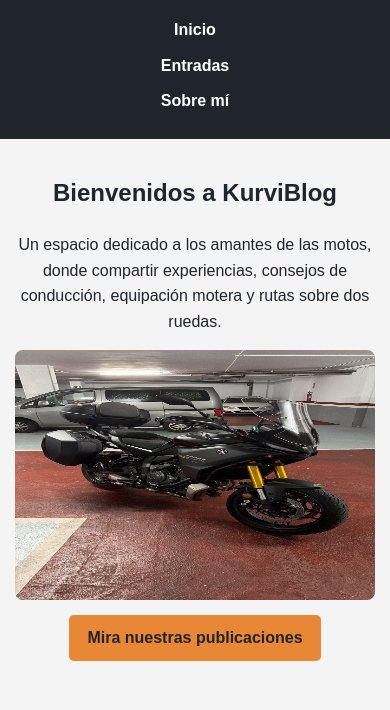
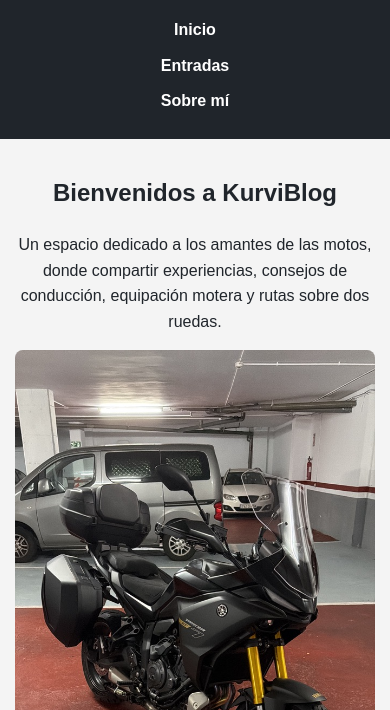
Before and after one commit to dttarre/KURVIBLOG, a plain HTML site: page index.html in a window 390 px wide. Shown: the part 134-844 px from the top of the page. Drawn offline with Linux system fonts and the light colour scheme.

Commit message:
corregido

```diff
--- a/styles.css
+++ b/styles.css
@@ -174,10 +174,6 @@ img {
     main {
         padding: 15px;
     }
-
-    #inicio img {
-        max-height: 250px;
-    }
 }
 
 /* Diseño de las publicaciones individuales */
```
